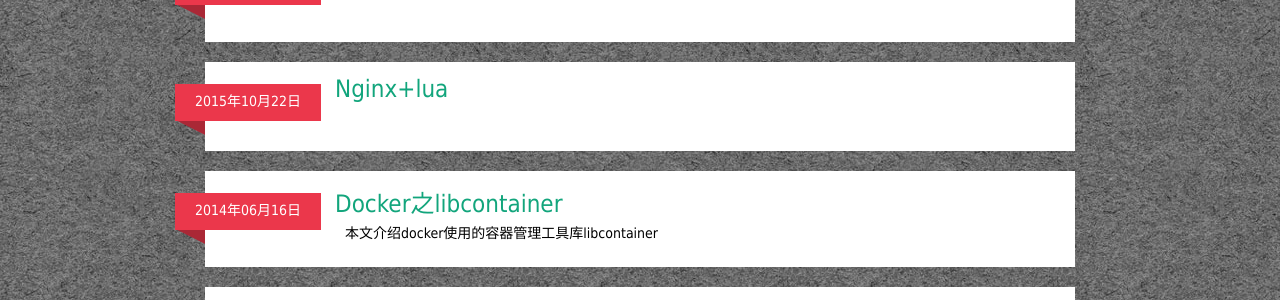
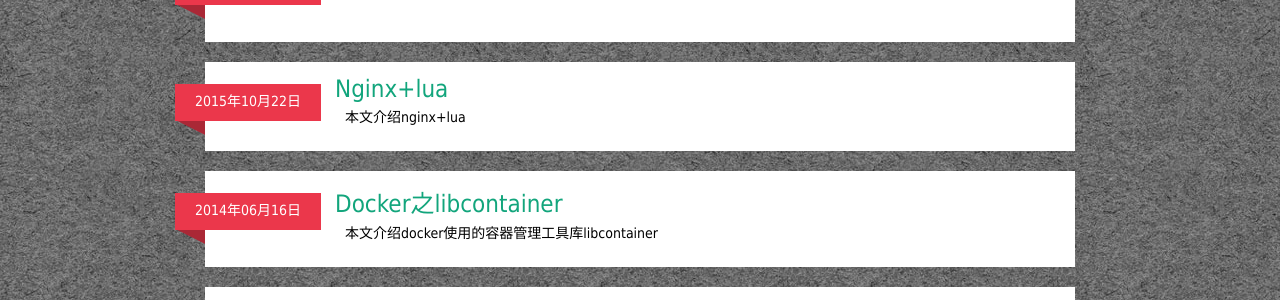
Before and after one commit to lsword/lsword.github.io, a Jekyll site: the page built from index.html, in a window 1280 px wide and 900 px high. Shown: the part 290-590 px from the top of the window. Built offline with Jekyll 4.4.1, drawn with Linux system fonts in a browser that asks for light colours; Markdown is read by kramdown in place of the engine named in the settings; comment, search, counter and statistics services are not loaded.

Commit message:
修正nginx+lua格式

```diff
--- a/_posts/2015-10-22-nginx+lua.md
+++ b/_posts/2015-10-22-nginx+lua.md
@@ -1,3 +1,10 @@
+---
+layout: post
+category: webserver
+tags: nginx lua
+description: 本文介绍nginx+lua
+---
+
 nginx相关资料
 =====
 
```
